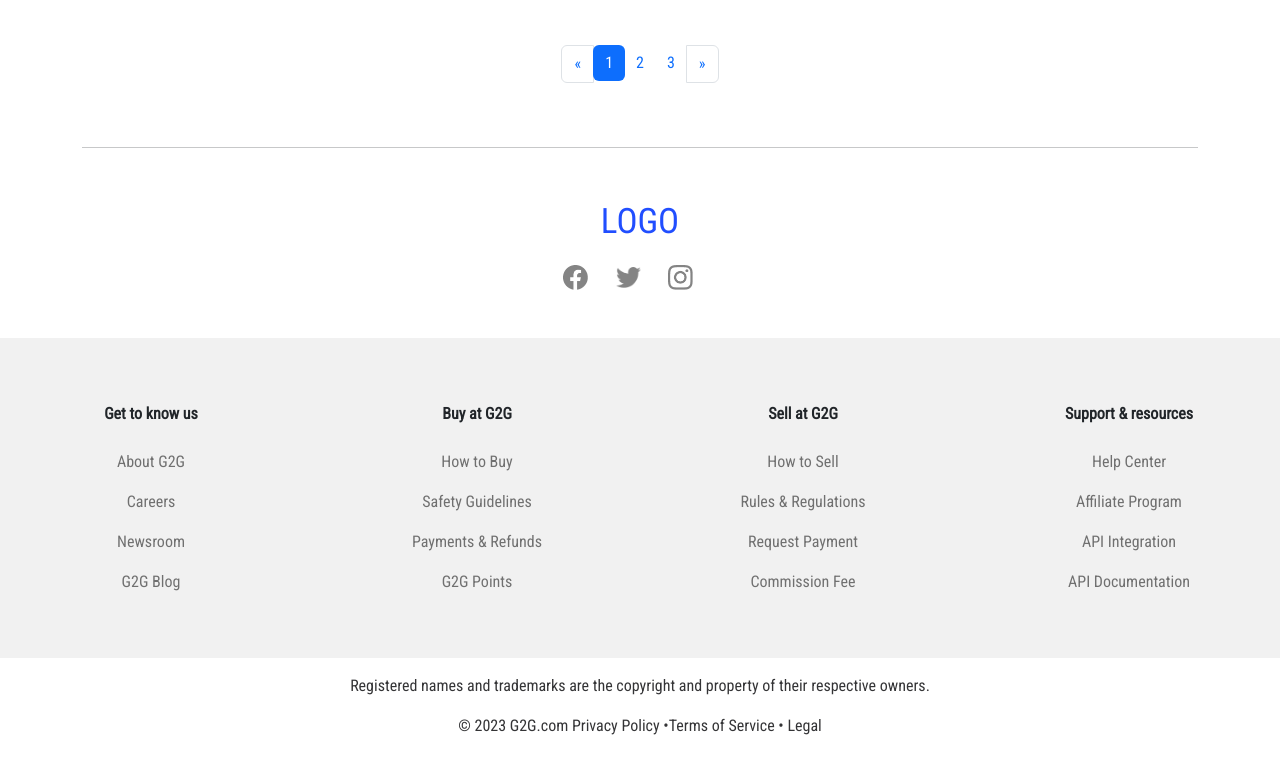
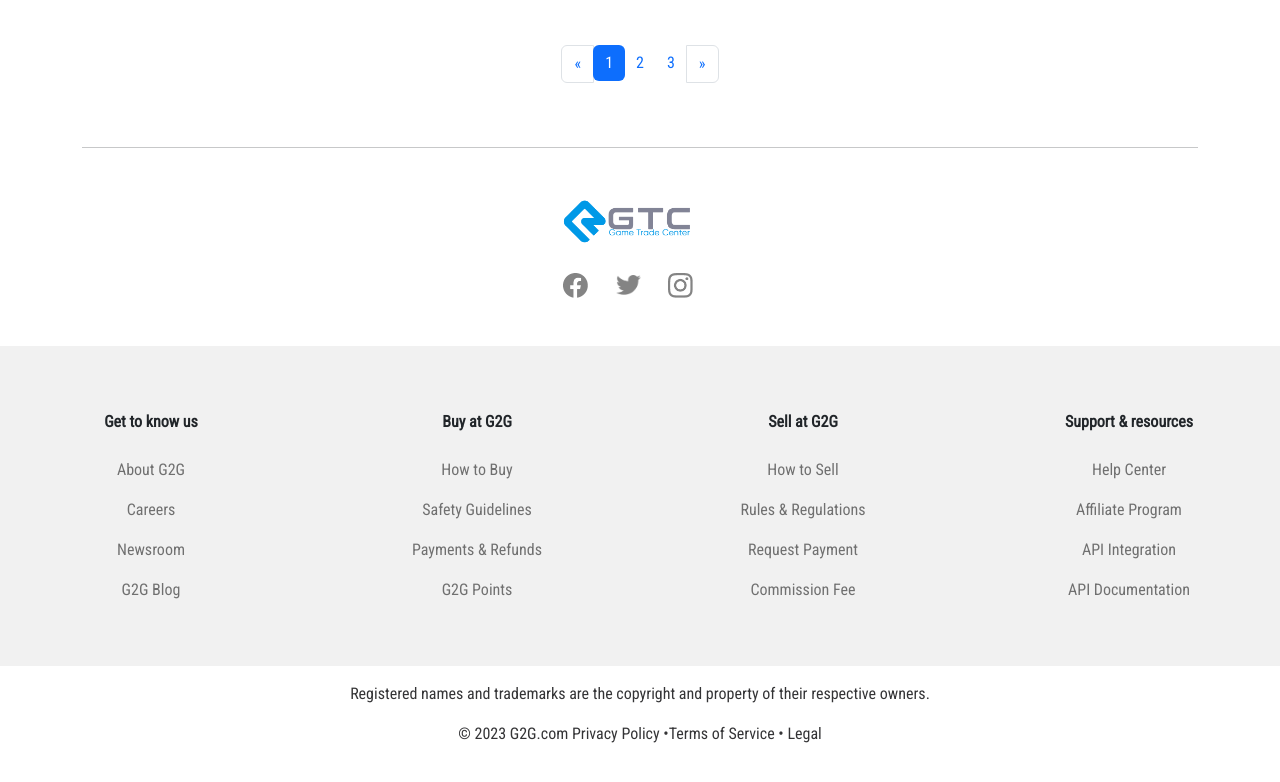
Before and after one commit to sozenismail/giftcards, a plain HTML site: page trending.html in a window 1280 px wide. Shown: the part 1270-2052 px from the top of the page. Drawn offline with nearby package versions, Linux system fonts and the light colour scheme.

Commit message:
logo düzenlendi

```diff
--- a/trending.html
+++ b/trending.html
@@ -270,7 +270,9 @@
 
     <section>
       <div class="col d-flex flex-column justify-content-center align-items-center mt-5">
-        <span class="navbar-brand ">LOGO</span>
+        <span class="navbar-brand ">
+            <img src="assets/GTD.png" class="logo" alt="">
+        </span>
         <div class="mt-3">
           <img src="assets/icon-facebook.png" class="me-4" style="width: 25px;" alt="">
           <img src="assets/icon-twitter.png"  class="me-4" style="width: 25px;" alt="">
```
Also changed, not shown: index.html (+3 -1 lines).
